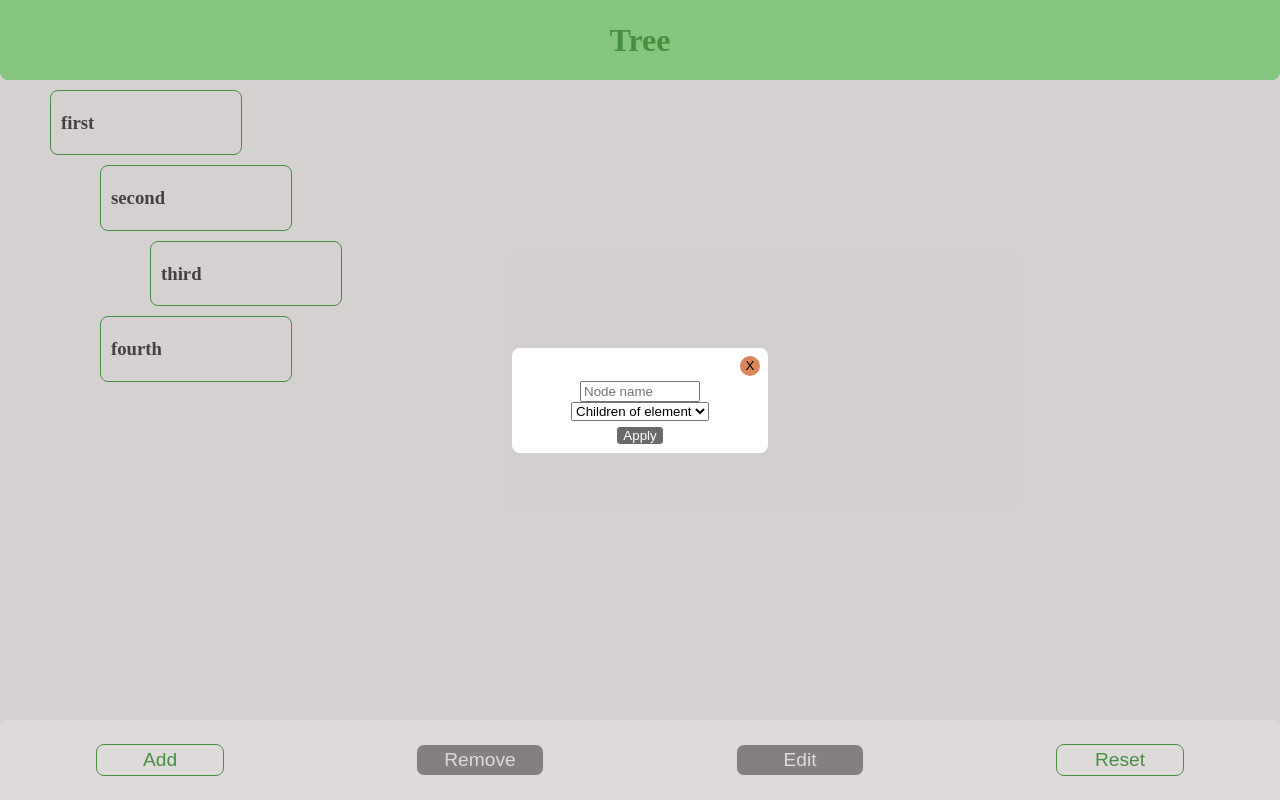
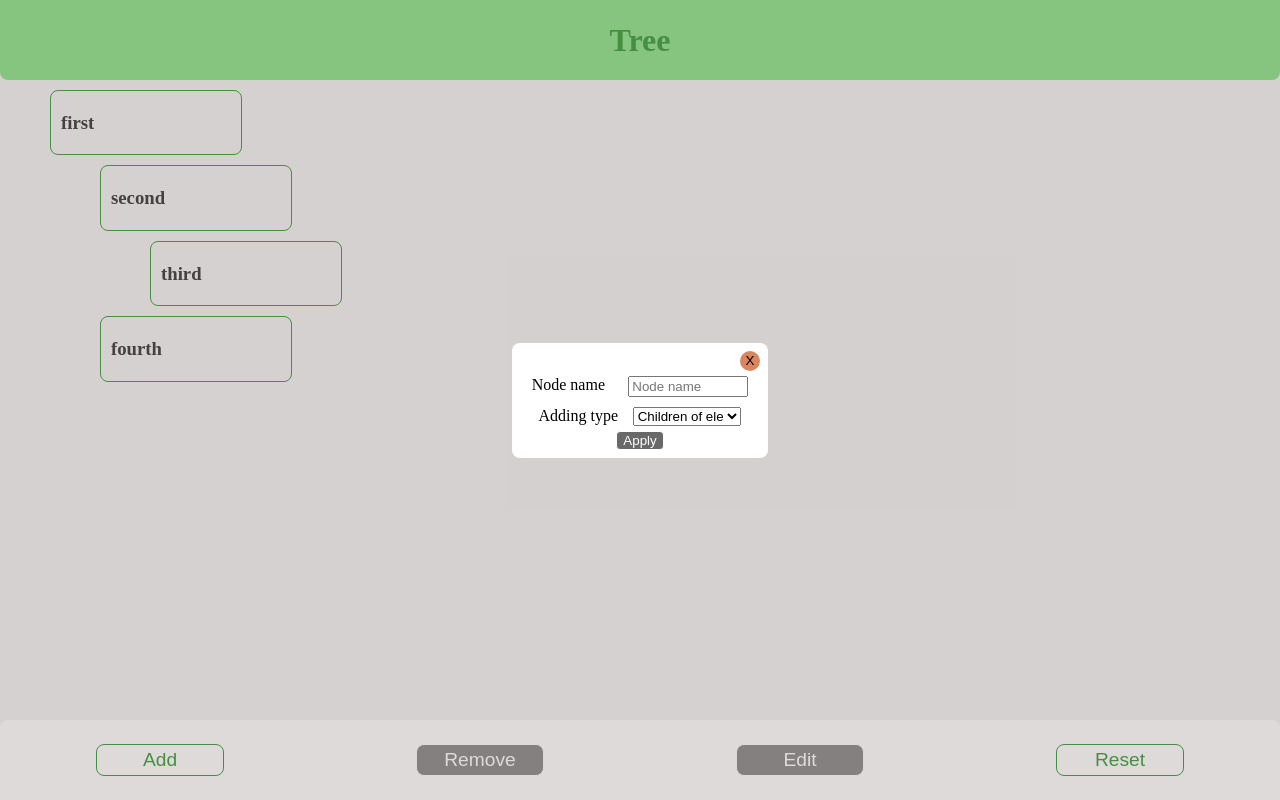
Before and after one commit to AlexZ04/tree-react, a React (Vite) app: page / in a window 1280 px wide. Both pictures are taken after a click on the button "Add". Built offline with nearby package versions, Linux system fonts and the light colour scheme.

Commit message:
fix modal window style

```diff
--- a/src/widgets/Modal/Modal.css
+++ b/src/widgets/Modal/Modal.css
@@ -41,13 +41,20 @@
 .modal-window-body__form {
     display: flex;
     align-items: center;
-    justify-content: space-around;
+    gap: 10px;
+    margin-bottom: 10px;
     flex-direction: column;
     width: 100%;
     margin-bottom: 5px;
 }
 
-input {
+.input-container {
+    display: flex;
+    justify-content: space-around;
+}
+
+input,
+select {
     width: 50%;
 }
 
--- a/src/widgets/Modal/Modal.tsx
+++ b/src/widgets/Modal/Modal.tsx
@@ -51,15 +51,26 @@ export function Modal({ type, setModalType }: ModalProps) {
                 </div>
 
                 <div className="modal-window-body__form">
+                    <div className="input-container">
+                        <label htmlFor="node-name-input">Node name</label>
+
                         <input
+                            id="node-name-input"
                             placeholder="Node name"
                             autoComplete="off"
                             value={nodeName}
                             onChange={(val) => setNodeName(val.target.value)}
                         />
+                    </div>
 
                     {type === "adding" ? (
+                        <div className="input-container">
+                            <label htmlFor="adding-type-select">
+                                Adding type
+                            </label>
+
                             <select
+                                id="adding-type-select"
                                 value={addingType}
                                 onChange={(val) =>
                                     setAddingType(
@@ -74,6 +85,7 @@ export function Modal({ type, setModalType }: ModalProps) {
                                 </option>
                                 <option value="before">Before element</option>
                             </select>
+                        </div>
                     ) : (
                         ""
                     )}
```
Lines whose indentation alone changed are shown as unchanged.
